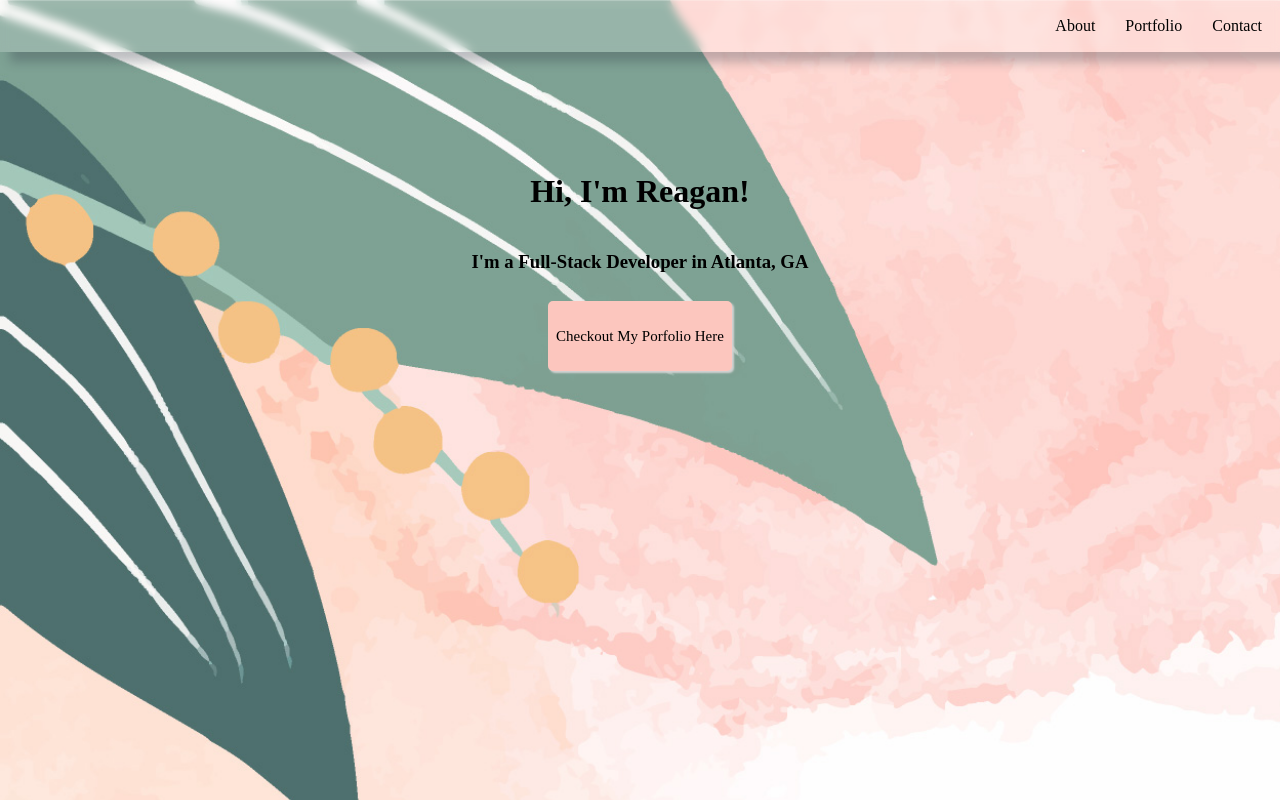
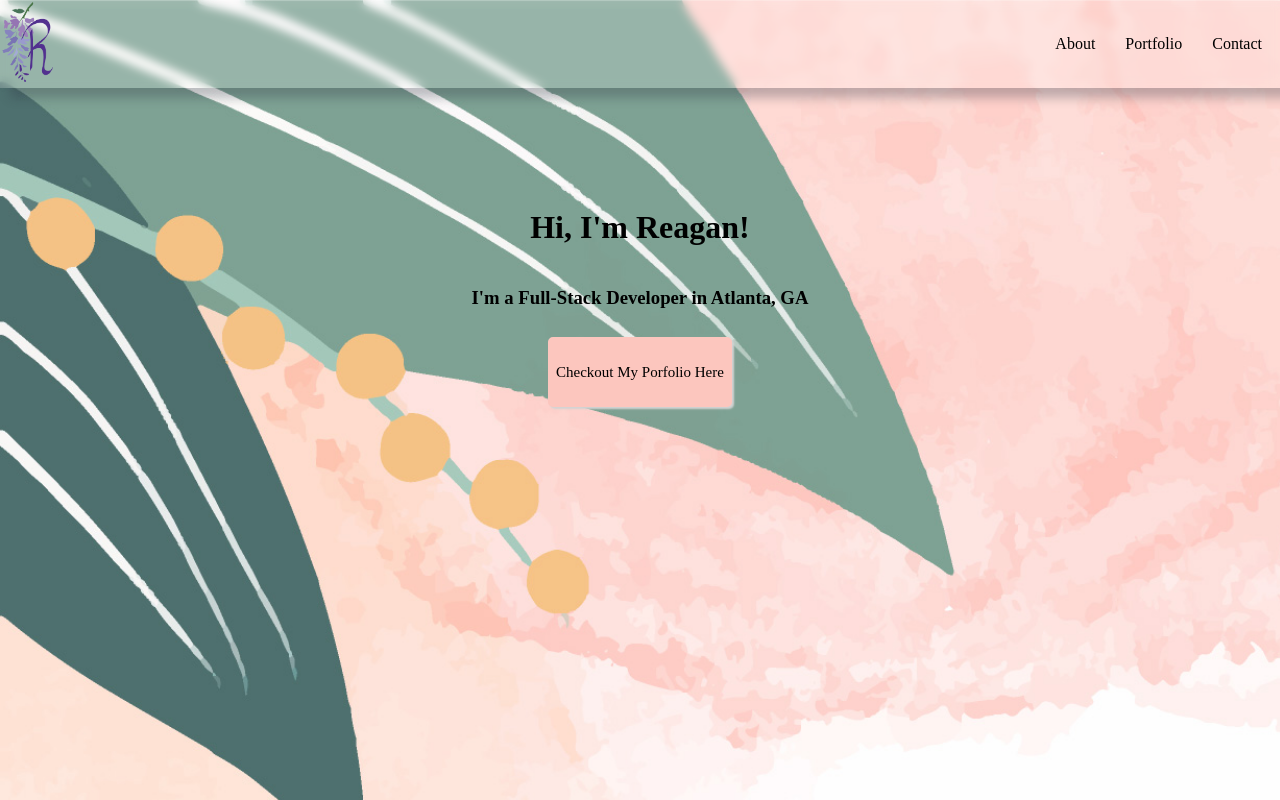
Before and after one commit to ReaganADavenport/Portfolio, a React (Create React App) app: page / in a window 1280 px wide. Shown: the top 800 px of the page. Built offline with nearby package versions, Linux system fonts and the light colour scheme.

Commit message:
added logo to navbar + resized it, not totally happy with it

```diff
--- a/src/Components/navbar/navbar.css
+++ b/src/Components/navbar/navbar.css
@@ -1,4 +1,5 @@
 .Nav{
+    align-items: center;
     background: rgba(255, 255, 255, 0.2);
     backdrop-filter: blur(5px);
     border: solid 2px transparent;
@@ -6,6 +7,10 @@
     display: flex;
     justify-content: space-between;
     width: 100%;
+}
+
+.Logo img{
+    height: 10vh;
 }
 
 .Links{
--- a/src/Components/navbar/navbar.js
+++ b/src/Components/navbar/navbar.js
@@ -1,13 +1,13 @@
 import React from 'react';
 import './navbar.css'
 
-
+import logo from '../../Images/logo.png'
 
 const Navbar = () => {
     return(
         <div className='Nav'>
             <div className='Logo'>
-
+                <img src={logo}></img>
             </div>
             <div className='Links'>
                 <p>About</p>
```
Also changed, not shown: src/Images/logo.png (added).
